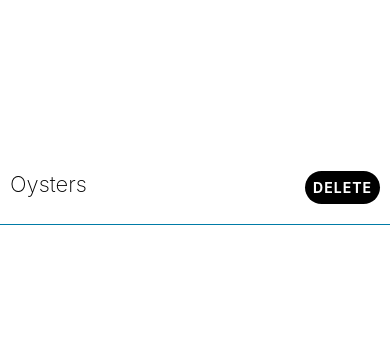
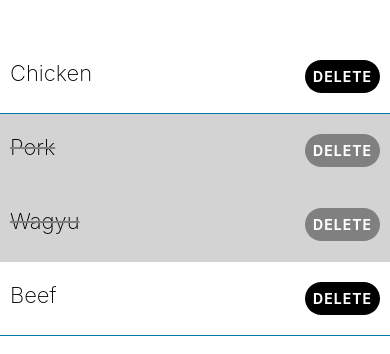
Before and after one commit to harxxhilgg/reactnative-projects, a React Native app in the folder taskly/: screen / in a window 390 px wide. Shown: the part 234-588 px from the top of the page. Built offline with nearby package versions, Linux system fonts and the light colour scheme.

Commit message:
Did something here, look yourself.

```diff
--- a/taskly/App.tsx
+++ b/taskly/App.tsx
@@ -1,37 +1,22 @@
-import { Text, View, TouchableOpacity, Alert } from "react-native";
-import { styles } from "./theme";
+import { View, StyleSheet } from "react-native";
+import { ShoppingListItem } from "./components/ShoppingListItem";
+import { theme } from "./theme";
 
 export default function App() {
-  const handleDelete = () => {
-    Alert.alert(
-      "Are you sure you want to DELETE this?",
-      "It will be GONE for good.",
-      [
-        {
-          text: "Yes",
-          onPress: () => console.log("Ok, Deleting.."),
-          style: "destructive",
-        },
-        {
-          text: "Cancel",
-          onPress: () => console.log("Then why did u click this BITCH.."),
-          style: "cancel",
-        },
-      ],
-    );
-  };
   return (
     <View style={styles.container}>
-      <View style={styles.itemContainer}>
-        <Text style={styles.itemText}>Oysters</Text>
-        <TouchableOpacity
-          onPress={handleDelete}
-          activeOpacity={0.8}
-          style={styles.button}
-        >
-          <Text style={styles.buttonText}>Delete</Text>
-        </TouchableOpacity>
-      </View>
+      <ShoppingListItem name="Chicken" />
+      <ShoppingListItem name="Pork" isCompleted />
+      <ShoppingListItem name="Wagyu" isCompleted />
+      <ShoppingListItem name="Beef" />
     </View>
   );
 }
+
+const styles = StyleSheet.create({
+  container: {
+    flex: 1,
+    backgroundColor: theme.colorWhite,
+    justifyContent: "center",
+  },
+});
--- /dev/null
+++ b/taskly/components/ShoppingListItem.tsx
@@ -0,0 +1,92 @@
+import { Alert, Text, TouchableOpacity, View, StyleSheet } from "react-native";
+import { theme } from "../theme";
+
+type Props = {
+  name: string;
+  isCompleted?: boolean;
+};
+
+export function ShoppingListItem({ name, isCompleted }: Props) {
+  const handleDelete = () => {
+    Alert.alert(
+      `Are you sure you want to DELETE ${name}?`,
+      `${name} will be GONE for good.`,
+      [
+        {
+          text: "Yes",
+          onPress: () => console.log("Ok, Deleting.."),
+          style: "destructive",
+        },
+        {
+          text: "Cancel",
+          onPress: () => console.log("Then why did u click this BITCH.."),
+          style: "cancel",
+        },
+      ],
+    );
+  };
+  return (
+    <View
+      style={[
+        styles.itemContainer,
+        isCompleted ? styles.completedContainer : undefined,
+      ]}
+    >
+      <Text
+        style={[
+          styles.itemText,
+          isCompleted ? styles.completedText : undefined,
+        ]}
+      >
+        {name}
+      </Text>
+      <TouchableOpacity
+        onPress={handleDelete}
+        activeOpacity={0.8}
+        style={[
+          styles.button,
+          isCompleted ? styles.completedButton : undefined,
+        ]}
+      >
+        <Text style={styles.buttonText}>Delete</Text>
+      </TouchableOpacity>
+    </View>
+  );
+}
+
+const styles = StyleSheet.create({
+  itemContainer: {
+    paddingVertical: 20,
+    paddingHorizontal: 10,
+    borderBottomColor: theme.colorCerulean,
+    borderBottomWidth: 1,
+    flexDirection: "row",
+    justifyContent: "space-between",
+  },
+  completedContainer: {
+    backgroundColor: theme.colorLightGray,
+    borderBottomColor: theme.colorLightGray,
+  },
+  itemText: {
+    fontSize: 22,
+    fontWeight: "200",
+  },
+  button: {
+    backgroundColor: theme.colorBlack,
+    padding: 8,
+    borderRadius: 42,
+  },
+  completedButton: {
+    backgroundColor: theme.colorGray,
+  },
+  completedText: {
+    textDecorationLine: "line-through",
+    textDecorationColor: theme.colorGray,
+  },
+  buttonText: {
+    color: theme.colorWhite,
+    fontWeight: "bold",
+    textTransform: "uppercase",
+    letterSpacing: 1,
+  },
+});
--- a/taskly/package.json
+++ b/taskly/package.json
@@ -25,6 +25,7 @@
     "eslint-config-expo": "~7.1.2",
     "eslint-config-prettier": "^9.1.0",
     "eslint-plugin-prettier": "^5.2.1",
+    "eslint-plugin-react-native": "^4.1.0",
     "prettier": "^3.3.3",
     "typescript": "~5.3.3"
   },
--- a/taskly/theme.ts
+++ b/taskly/theme.ts
@@ -1,39 +1,7 @@
-/* eslint-disable prettier/prettier */
-import { StyleSheet } from "react-native";
-
 export const theme = {
   colorCerulean: "#007BA7",
   colorWhite: "#fff",
-  colorBlack: "#000"
-}
-
-export const styles  = StyleSheet.create({
-  container: {
-    flex: 1,
-    backgroundColor: theme.colorWhite,
-    justifyContent: "center",
-  },
-  itemContainer: {
-    paddingVertical: 20,
-    paddingHorizontal: 10,
-    borderBottomColor: theme.colorCerulean,
-    borderBottomWidth: 1,
-    flexDirection: "row",
-    justifyContent: "space-between",
-  },
-  itemText: {
-    fontSize: 22,
-    fontWeight: "200",
-  },
-  button: {
-    backgroundColor: theme.colorBlack,
-    padding: 8,
-    borderRadius: 42,
-  },
-  buttonText: {
-    color: theme.colorWhite,
-    fontWeight: "bold",
-    textTransform: "uppercase",
-    letterSpacing: 1,
-  }
-})
+  colorBlack: "#000",
+  colorLightGray: "lightgray",
+  colorGray: "gray",
+};
```
Also changed, not shown: taskly/.eslintrc.js, 1 other file (tests, documents, lock files or other folders).
